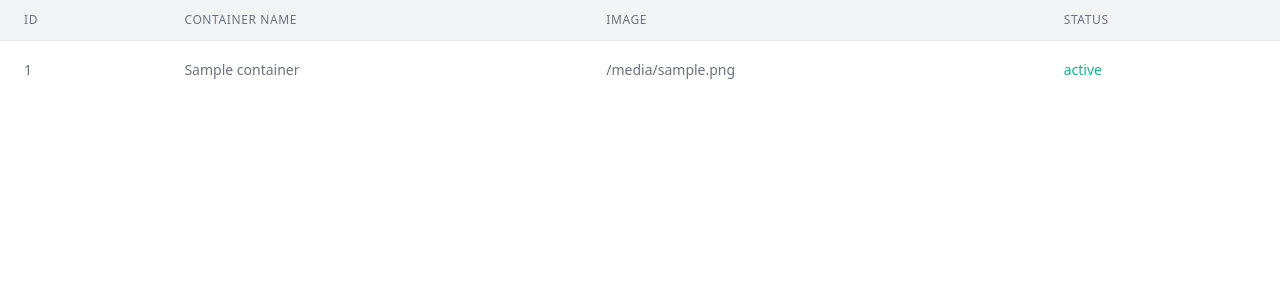
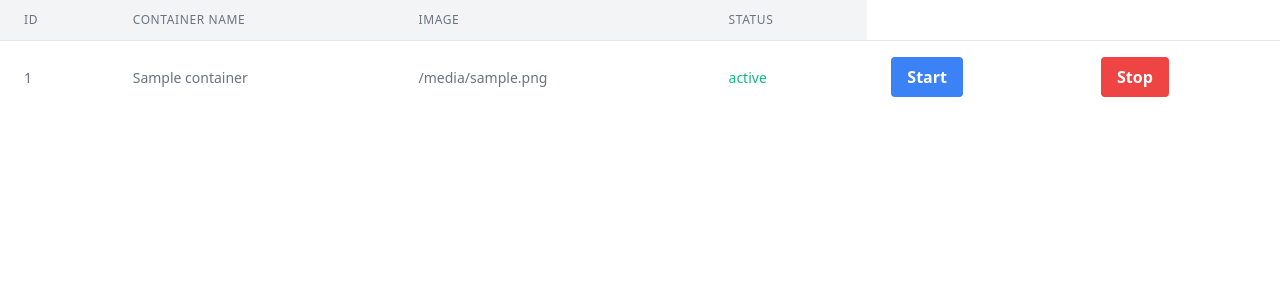
Before and after one commit to irfannm2/cloud-pbl2, a Flask app: template templates/containers.html in a window 1280 px wide. Shown: the top 300 px of the page. Run offline with Flask 3, Linux system fonts and the light colour scheme; the template is opened without the code that fills it: most values are stand-ins (such as "Sample title", 1, 10 or a date in 2020).

Commit message:
start stop ditaruh ke list containers

```diff
--- a/templates/containers.html
+++ b/templates/containers.html
@@ -38,6 +38,23 @@
             <td class="px-6 py-4 whitespace-no-wrap">
               <span class="text-sm leading-5 text-green-500">{{ container.status }}</span>
             </td>
+
+            <td class="px-6 py-4 whitespace-no-wrap">
+              <form action="/start_container" method="POST">
+                  <input type="hidden" name="container_id" value="{{ container.container_id }}">
+                  <button type="submit" class="bg-blue-500 hover:bg-blue-700 text-white font-bold py-2 px-4 rounded focus:outline-none focus:shadow-outline">
+                      Start
+                  </button>
+              </form>
+            </td>
+            <td class="px-6 py-4 whitespace-no-wrap">
+                <form action="/stop_container" method="POST">
+                    <input type="hidden" name="container_id" value="{{ container.container_id }}">
+                    <button type="submit" class="bg-red-500 hover:bg-red-700 text-white font-bold py-2 px-4 rounded focus:outline-none focus:shadow-outline">
+                        Stop
+                    </button>
+                </form>
+            </td>
           </tr>
           {% endfor %}
           <!-- End of table rows -->
--- a/templates/create-cont.html
+++ b/templates/create-cont.html
@@ -15,7 +15,7 @@
             <form action="/create-container" method="POST">
                 <div class="mb-4">
                     <label class="block text-gray-700 font-bold mb-2" for="image_name">
-                        Image name
+                        Pull an Image
                         <a class="text-blue-500 text-xs underline" href="https://hub.docker.com/search?image_filter=official&type=image&q=">Refer to this page</a>
                     </label>
                     <input class="appearance-none border rounded w-full py-2 px-3 text-gray-700 leading-tight focus:outline-none focus:shadow-outline" id="image_name" name="image_name" type="text" placeholder="Redis" required>
--- a/trial-1.py
+++ b/trial-1.py
@@ -12,6 +12,8 @@ app.secret_key = os.environ.get('SECRET_KEY') or secrets.token_hex(16)
 def home():
     return render_template('/index.html')
 
+
+# How to get user run the app without having to open Docker Desktop/login first
 @app.route('/docker-login', methods=['POST'])
 def docker_login():
     try:
@@ -28,6 +30,7 @@ def docker_login():
         flash('Invalid credentials. Please try again.')
         return redirect(url_for('home'))
 
+# go to create container form page
 @app.route('/create-cont')
 def create_cont():
     return render_template('/create-cont.html')
```
